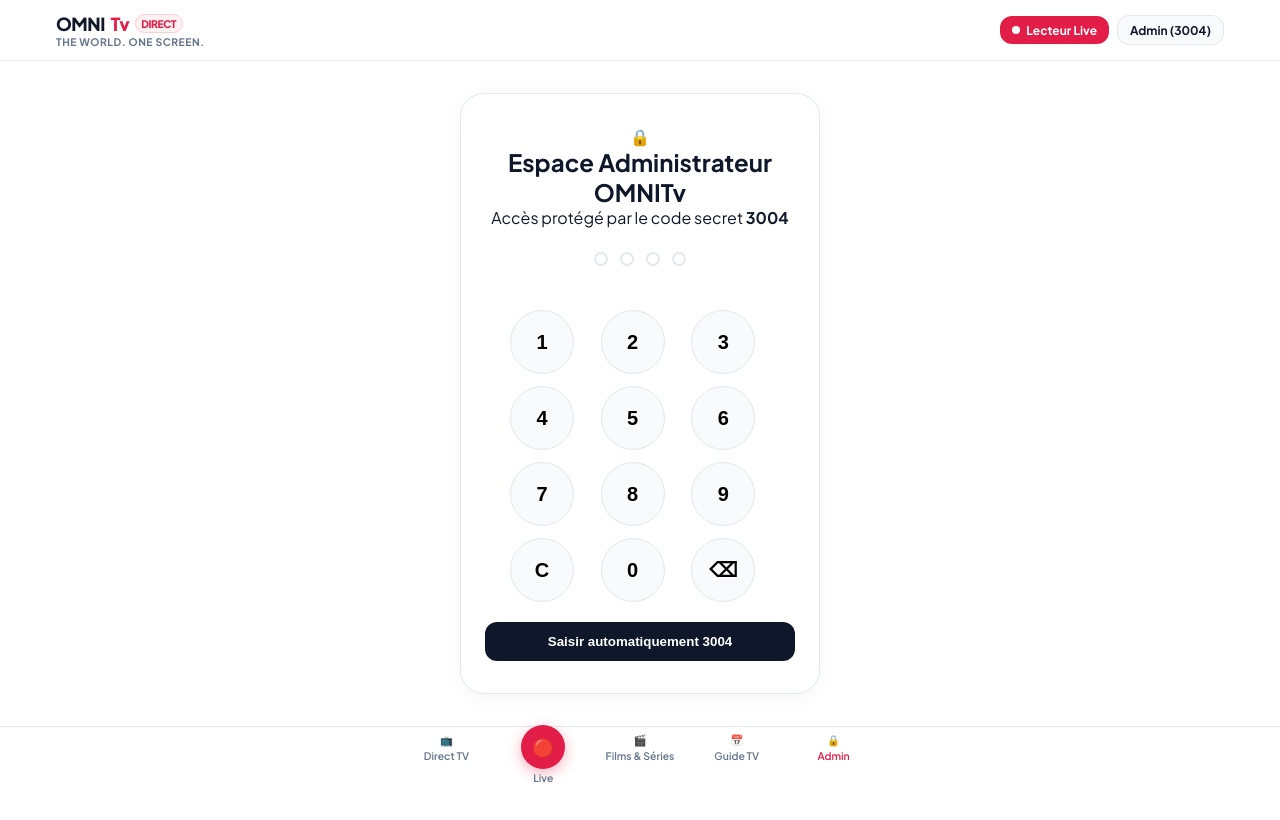
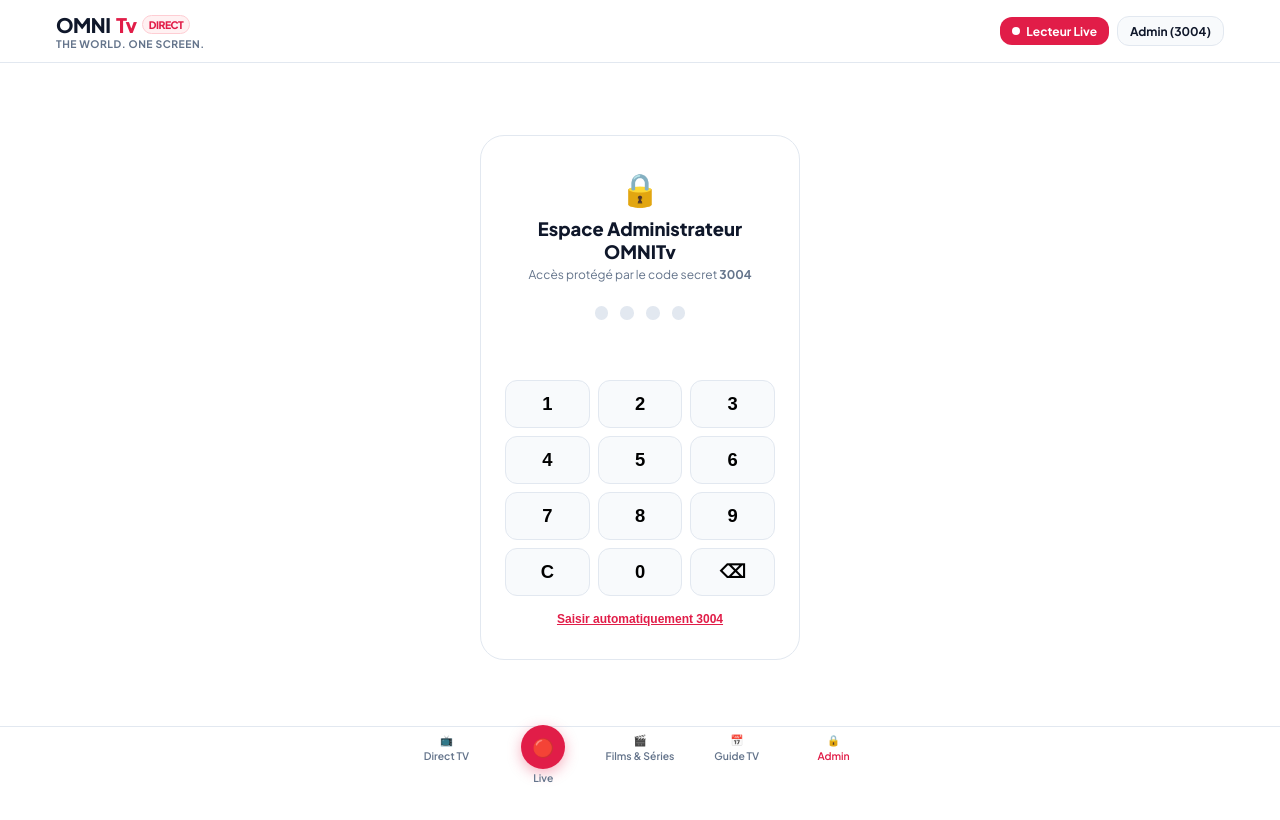
Before and after one commit to richefranck0-ship-it/OMNITV, a Flask app: page /admin in a window 1280 px wide. Before the commit the page ends 783 px from the top, so only its background shows below. Run offline with Flask 3, Linux system fonts and the light colour scheme.

Commit message:
Add files via upload

```diff
--- a/static/css/style.css
+++ b/static/css/style.css
@@ -27,9 +27,7 @@ body {
   display: flex; align-items: center; justify-content: space-between;
 }
 .brand-zone { display: flex; align-items: center; gap: 0.75rem; text-decoration: none; color: inherit; }
-.logo-box { width: 2.25rem; height: 2.25rem; background: var(--primary); border-radius: 0.75rem; display: flex; align-items: center; justify-content: center; }
-.brand-logo { width: 1.5rem; height: 1.5rem; }
-.brand-name { font-size: 1.125rem; font-weight: 800; letter-spacing: -0.025em; display: flex; align-items: center; gap: 0.35rem; }
+.brand-name { font-size: 1.25rem; font-weight: 900; letter-spacing: -0.025em; display: flex; align-items: center; gap: 0.35rem; }
 .text-rose { color: var(--rose); }
 .badge-direct { font-size: 0.65rem; font-weight: 800; background: #fff1f2; color: var(--rose); border: 1px solid #fecdd3; padding: 0.1rem 0.35rem; border-radius: 9999px; }
 .brand-slogan { font-size: 0.65rem; color: var(--muted); font-weight: 700; letter-spacing: 0.05em; }
@@ -57,10 +55,42 @@ body {
 .live-dot { width: 0.5rem; height: 0.5rem; background: var(--rose); border-radius: 9999px; }
 .btn-vertical-toggle { background: rgba(0,0,0,0.65); color: white; border: 1px solid rgba(255,255,255,0.2); border-radius: 0.75rem; padding: 0.4rem 0.75rem; font-size: 0.75rem; font-weight: 700; cursor: pointer; }
 
-.pin-card { max-width: 360px; margin: 2rem auto; text-align: center; padding: 2rem 1.5rem; border: 1px solid var(--border); border-radius: 1.5rem; background: white; box-shadow: 0 4px 20px rgba(0,0,0,0.04); }
+/* Admin Dashboard */
+.admin-container { max-width: 1200px; margin: 0 auto; padding: 1.5rem 1rem; }
+.admin-header { display: flex; justify-content: space-between; align-items: center; padding-bottom: 1rem; border-bottom: 1px solid var(--border); }
+.dash-title { font-size: 1.5rem; font-weight: 900; }
+.dash-desc { font-size: 0.85rem; color: var(--muted); }
+.btn-logout { padding: 0.5rem 1rem; background: #fee2e2; color: var(--rose); border: 1px solid #fecdd3; border-radius: 0.75rem; font-weight: 700; cursor: pointer; }
+.admin-tabs { display: flex; gap: 0.5rem; overflow-x: auto; padding-bottom: 0.5rem; border-bottom: 1px solid var(--border); margin: 1rem 0; }
+.tab-btn { padding: 0.6rem 1.25rem; background: var(--surface); border: 1px solid var(--border); border-radius: 0.75rem; font-size: 0.8rem; font-weight: 700; color: var(--muted); cursor: pointer; white-space: nowrap; }
+.tab-btn.active { background: var(--primary); color: white; border-color: var(--primary); }
+.tab-content { display: flex; flex-direction: column; gap: 1.5rem; }
+.tab-content.hidden { display: none !important; }
+.stats-row { display: grid; grid-template-columns: repeat(auto-fit, minmax(200px, 1fr)); gap: 1rem; }
+.stat-box { background: white; border: 1px solid var(--border); border-radius: 1rem; padding: 1.25rem; }
+.stat-num { font-size: 1.75rem; font-weight: 900; color: var(--rose); display: block; }
+.stat-label { font-size: 0.75rem; color: var(--muted); font-weight: 600; margin-top: 0.25rem; display: block; }
+.admin-card { background: white; border: 1px solid var(--border); border-radius: 1.25rem; padding: 1.5rem; }
+.card-title { font-size: 1.1rem; font-weight: 800; }
+.card-desc { font-size: 0.8rem; color: var(--muted); margin-bottom: 1rem; }
+.data-table-wrapper { overflow-x: auto; }
+.data-table { width: 100%; border-collapse: collapse; font-size: 0.8rem; }
+.data-table th { padding: 0.75rem 1rem; background: var(--surface); border-bottom: 1px solid var(--border); text-align: left; color: var(--muted); font-size: 0.7rem; }
+.data-table td { padding: 0.85rem 1rem; border-bottom: 1px solid var(--border); }
+.badge-active { padding: 0.2rem 0.5rem; background: #dcfce7; color: #15803d; border-radius: 9999px; font-size: 0.7rem; font-weight: 700; }
+.btn-studio { padding: 0.6rem 1.2rem; border-radius: 0.75rem; border: 1px solid var(--border); background: white; color: var(--text); font-size: 0.8rem; font-weight: 700; cursor: pointer; }
+.btn-studio-primary { background: var(--rose); color: white; border-color: var(--rose); }
+.studio-box { position: relative; width: 100%; max-width: 600px; aspect-ratio: 16/9; background: #000; border-radius: 1.25rem; overflow: hidden; margin: 0 auto; }
+.studio-video { width: 100%; height: 100%; object-fit: cover; }
+.studio-controls { display: flex; justify-content: center; gap: 0.75rem; margin-top: 1rem; }
+
+.pin-card { max-width: 320px; margin: 3rem auto; background: white; border: 1px solid var(--border); border-radius: 1.5rem; padding: 2rem 1.5rem; text-align: center; }
+.lock-icon { font-size: 2rem; margin-bottom: 0.5rem; }
+.pin-title { font-size: 1.15rem; font-weight: 800; }
+.pin-subtitle { font-size: 0.75rem; color: var(--muted); margin-top: 0.25rem; }
 .pin-dots { display: flex; justify-content: center; gap: 0.75rem; margin: 1.5rem 0; }
-.dot { width: 14px; height: 14px; border-radius: 9999px; border: 2px solid var(--border); transition: all 0.2s; }
-.dot.filled { background: var(--rose); border-color: var(--rose); }
-.keypad { display: grid; grid-template-columns: repeat(3, 1fr); gap: 0.75rem; max-width: 260px; margin: 0 auto; }
-.key-btn { width: 64px; height: 64px; border-radius: 9999px; border: 1px solid var(--border); background: var(--surface); font-size: 1.25rem; font-weight: 700; cursor: pointer; }
-.btn-quick-unlock { margin-top: 1.25rem; width: 100%; padding: 0.75rem; background: #0f172a; color: white; border-radius: 0.75rem; border: none; font-weight: 700; cursor: pointer; }
+.pin-dots .dot { width: 0.85rem; height: 0.85rem; border-radius: 50%; background: var(--border); transition: all 0.2s; }
+.pin-dots .dot.filled { background: var(--rose); transform: scale(1.15); }
+.keypad { display: grid; grid-template-columns: repeat(3, 1fr); gap: 0.5rem; margin-top: 1rem; }
+.key-btn { height: 3rem; border: 1px solid var(--border); background: var(--surface); font-size: 1.15rem; font-weight: 800; border-radius: 0.75rem; cursor: pointer; }
+.btn-quick-unlock { margin-top: 1rem; background: none; border: none; color: var(--rose); font-size: 0.75rem; font-weight: 700; text-decoration: underline; cursor: pointer; }
```
